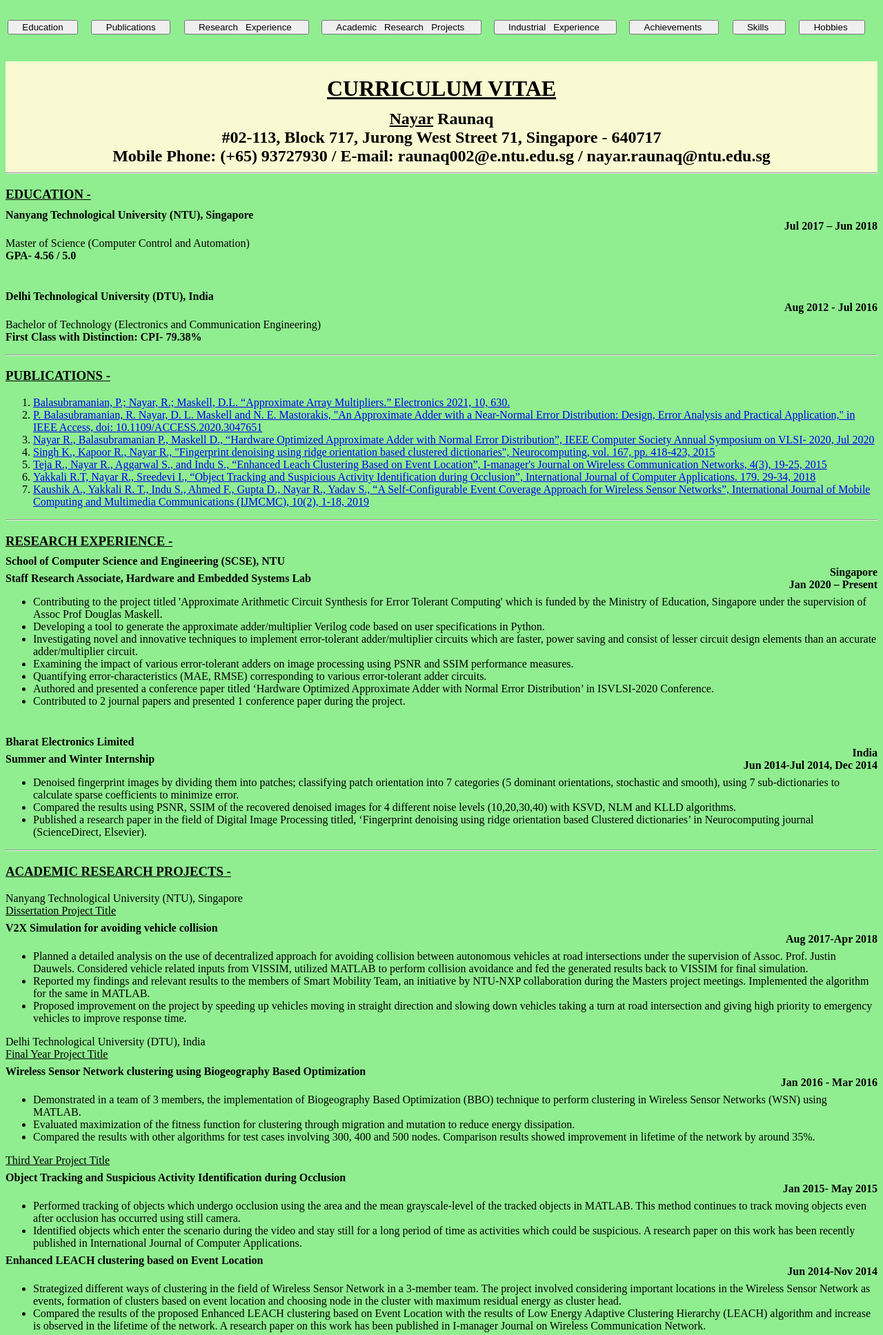
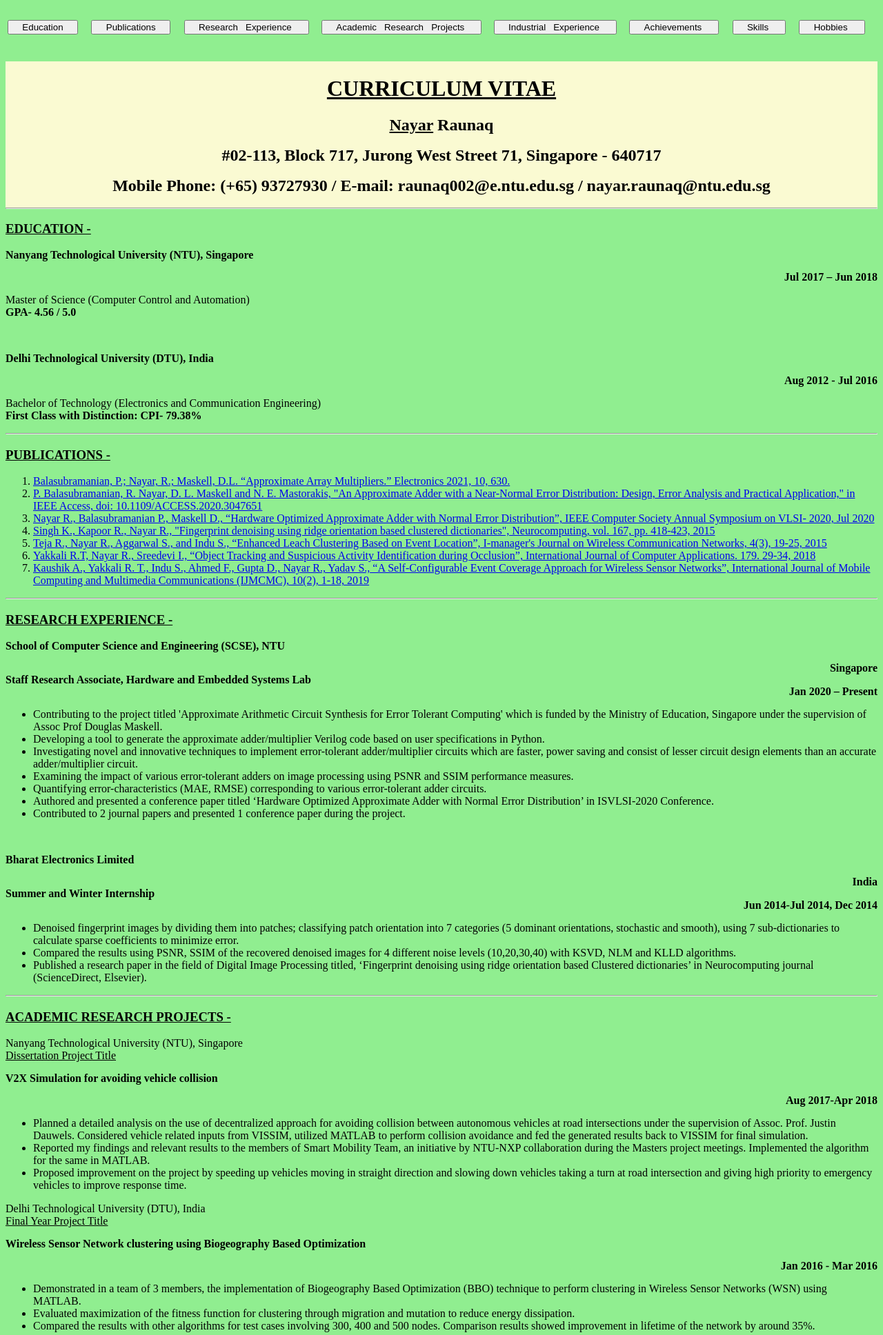
Before and after one commit to raunaqnayar/resume, a Flask app: page / in a window 1280 px wide. Shown: the top 1936 px of the page at 69% size. Run offline with Flask 2, Linux system fonts and the light colour scheme.

Commit message:
Update spacing for android

```diff
--- a/static/style.css
+++ b/static/style.css
@@ -18,13 +18,13 @@ h1.begin{
 }
 h2.begin{
     text-align: center;
-    line-height: 0.3;
+    line-height: 1;
    }
 
 p.topic{
-    line-height: 0;
+    line-height: 1;
    }
 div.right{
     text-align: right;
-    line-height: 0;
+    line-height: 1;
     }
```
